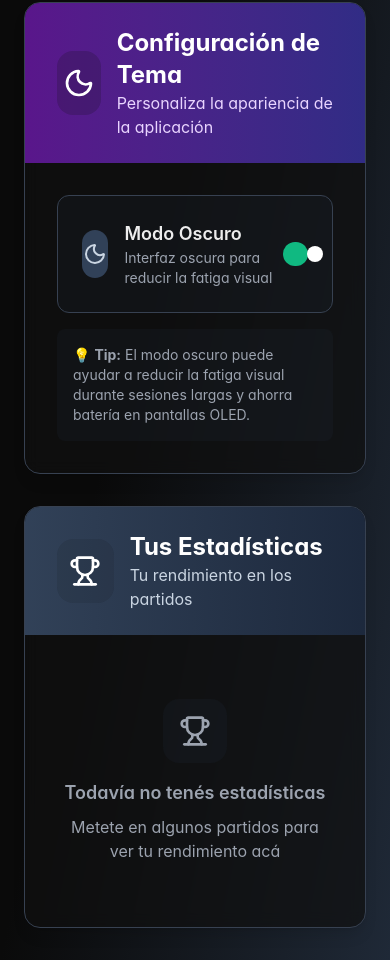
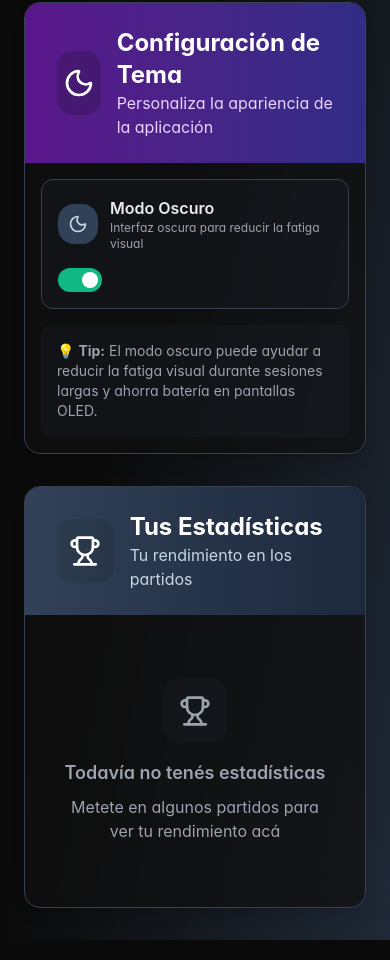
Before and after one commit to ivanrubin10/FulboJubilados, a Next.js app: page /dashboard/profile in a window 390 px wide. Shown: the part 970-1930 px from the top of the page. Built offline with nearby package versions, Linux system fonts and the light colour scheme; no server answers; sample sign-in values are in the browser's storage.

Commit message:
fix mobile bugs

```diff
--- a/src/app/dashboard/profile/page.tsx
+++ b/src/app/dashboard/profile/page.tsx
@@ -377,23 +377,23 @@ const ProfilePage = () => {
           </div>
         </div>
 
-        <div className="p-8">
-          <div className="flex items-center justify-between p-6 bg-accent/20 rounded-xl border border-border">
-            <div className="flex items-center gap-4">
-              <div className={`w-12 h-12 rounded-2xl flex items-center justify-center ${
+        <div className="p-4 sm:p-8">
+          <div className="flex flex-col sm:flex-row items-start sm:items-center justify-between gap-4 p-4 sm:p-6 bg-accent/20 rounded-xl border border-border">
+            <div className="flex items-center gap-3 sm:gap-4 flex-1 min-w-0">
+              <div className={`w-10 h-10 sm:w-12 sm:h-12 rounded-2xl flex items-center justify-center flex-shrink-0 ${
                 theme === 'dark' ? 'bg-slate-700' : 'bg-amber-100'
               }`}>
                 {theme === 'dark' ? (
-                  <Moon className="h-6 w-6 text-slate-300" />
+                  <Moon className="h-5 w-5 sm:h-6 sm:w-6 text-slate-300" />
                 ) : (
-                  <Sun className="h-6 w-6 text-amber-600" />
+                  <Sun className="h-5 w-5 sm:h-6 sm:w-6 text-amber-600" />
                 )}
               </div>
-              <div>
-                <h3 className="text-lg font-semibold text-foreground">
+              <div className="min-w-0 flex-1">
+                <h3 className="text-base sm:text-lg font-semibold text-foreground">
                   Modo {theme === 'dark' ? 'Oscuro' : 'Claro'}
                 </h3>
-                <p className="text-sm text-muted-foreground">
+                <p className="text-xs sm:text-sm text-muted-foreground">
                   {theme === 'dark'
                     ? 'Interfaz oscura para reducir la fatiga visual'
                     : 'Interfaz clara y brillante'
@@ -404,7 +404,7 @@ const ProfilePage = () => {
 
             <button
               onClick={toggleTheme}
-              className={`relative inline-flex h-6 w-11 items-center rounded-full transition-colors focus:outline-none focus:ring-2 focus:ring-primary focus:ring-offset-2 focus:ring-offset-background ${
+              className={`relative inline-flex h-6 w-11 items-center rounded-full transition-colors focus:outline-none focus:ring-2 focus:ring-primary focus:ring-offset-2 focus:ring-offset-background flex-shrink-0 ${
                 theme === 'dark' ? 'bg-primary' : 'bg-gray-300'
               }`}
             >
--- a/src/components/games/EditGameModal.tsx
+++ b/src/components/games/EditGameModal.tsx
@@ -143,10 +143,10 @@ export function EditGameModal({ game, users, onSave, onClose, currentUserId, noV
           </div>
 
           {/* Tabs */}
-          <div className="flex gap-2 mt-6">
+          <div className="flex flex-wrap gap-2 mt-6">
             <button
               onClick={() => setActiveTab('info')}
-              className={`flex items-center gap-2 px-4 py-2 rounded-lg font-semibold transition-all ${
+              className={`flex items-center gap-1 sm:gap-2 px-2 sm:px-4 py-2 rounded-lg font-semibold text-xs sm:text-base transition-all ${
                 activeTab === 'info'
                   ? theme === 'dark'
                     ? 'bg-blue-600 text-white'
@@ -155,11 +155,12 @@ export function EditGameModal({ game, users, onSave, onClose, currentUserId, noV
               }`}
             >
               <Info className="h-4 w-4" />
-              Información
+              <span className="hidden sm:inline">Información</span>
+              <span className="sm:hidden">Info</span>
             </button>
             <button
               onClick={() => setActiveTab('players')}
-              className={`flex items-center gap-2 px-4 py-2 rounded-lg font-semibold transition-all ${
+              className={`flex items-center gap-1 sm:gap-2 px-2 sm:px-4 py-2 rounded-lg font-semibold text-xs sm:text-base transition-all ${
                 activeTab === 'players'
                   ? theme === 'dark'
                     ? 'bg-blue-600 text-white'
@@ -168,11 +169,12 @@ export function EditGameModal({ game, users, onSave, onClose, currentUserId, noV
               }`}
             >
               <Users className="h-4 w-4" />
-              Jugadores ({participants.length}/10)
+              <span className="hidden sm:inline">Jugadores ({participants.length}/10)</span>
+              <span className="sm:hidden">Jugad. ({participants.length}/10)</span>
             </button>
             <button
               onClick={() => setActiveTab('teams')}
-              className={`flex items-center gap-2 px-4 py-2 rounded-lg font-semibold transition-all ${
+              className={`flex items-center gap-1 sm:gap-2 px-2 sm:px-4 py-2 rounded-lg font-semibold text-xs sm:text-base transition-all ${
                 activeTab === 'teams'
                   ? theme === 'dark'
                     ? 'bg-blue-600 text-white'
@@ -181,7 +183,8 @@ export function EditGameModal({ game, users, onSave, onClose, currentUserId, noV
               }`}
             >
               <Trophy className="h-4 w-4" />
-              Equipos
+              <span className="hidden sm:inline">Equipos</span>
+              <span className="sm:hidden">Equip.</span>
             </button>
           </div>
         </div>
```
